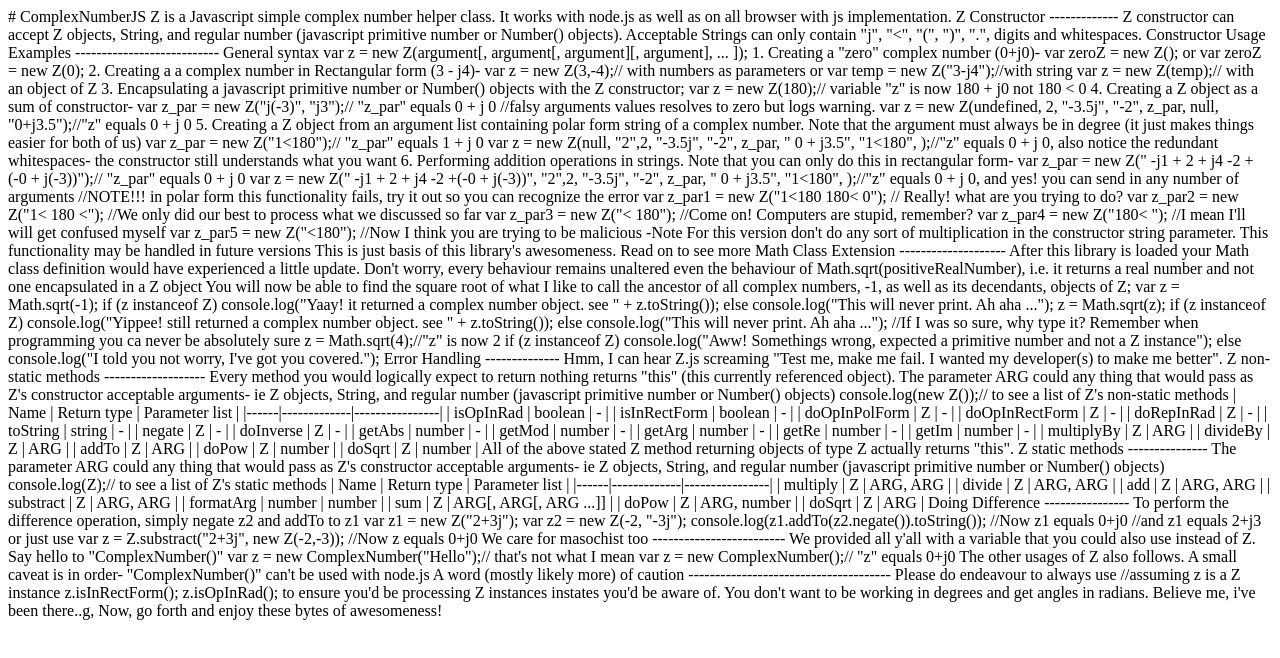
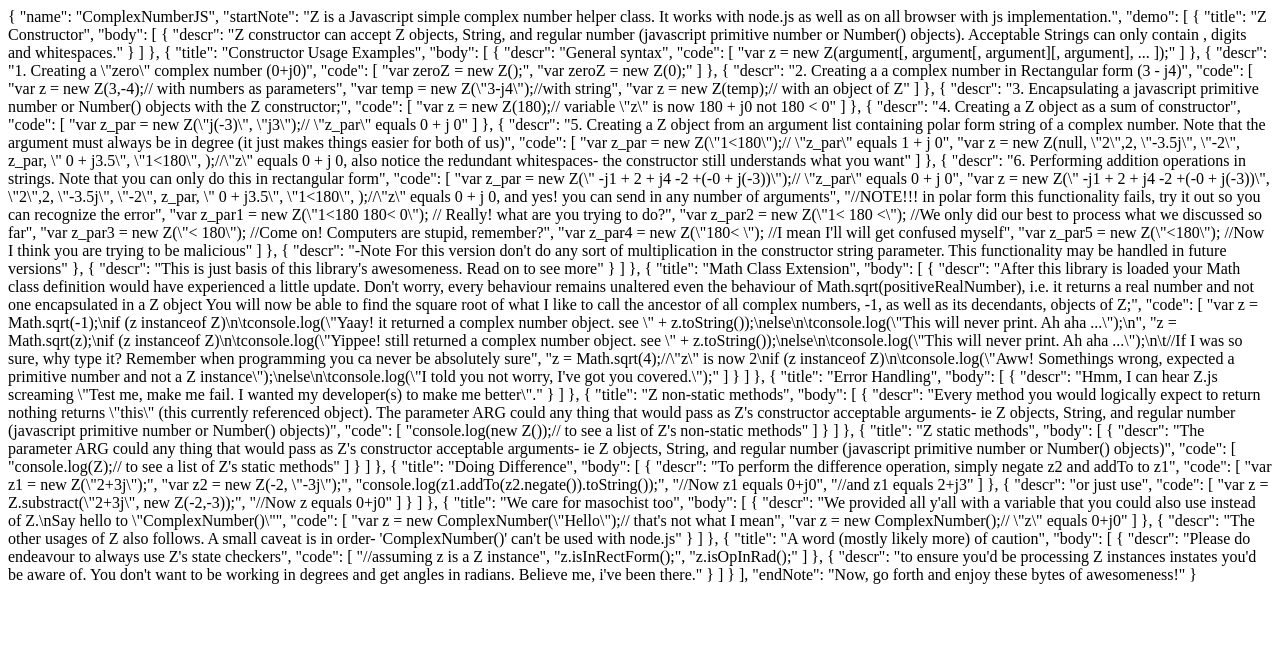
Before and after one commit to imohiosen/ComplexNumberJS, a plain HTML site: page index.html in a window 1280 px wide. Drawn offline with nearby package versions, Linux system fonts and the light colour scheme.

Commit message:
#nocomment

```diff
--- a/index.html
+++ b/index.html
@@ -15,7 +15,7 @@
 </div>
 <script type="text/javascript" >
     $(document).ready(function(){
-        $("div").load("README.md");
+        $("div").load("js/demo.json");
     });
 </script>
 
```
